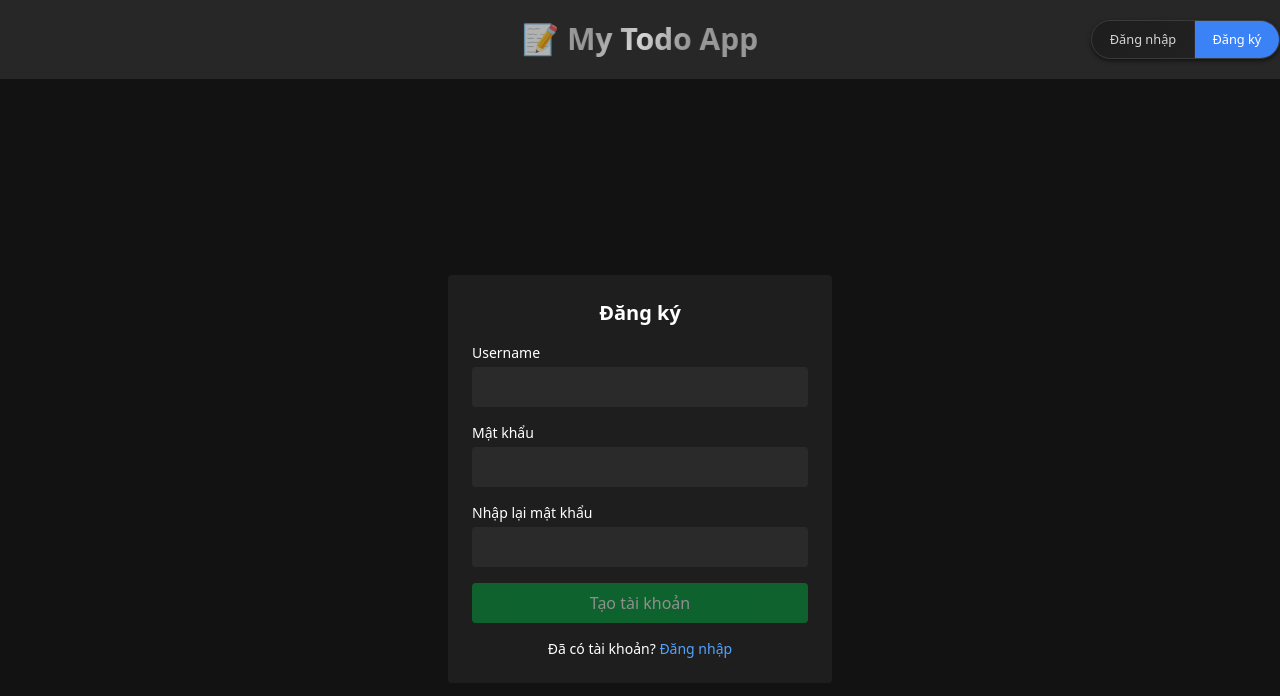
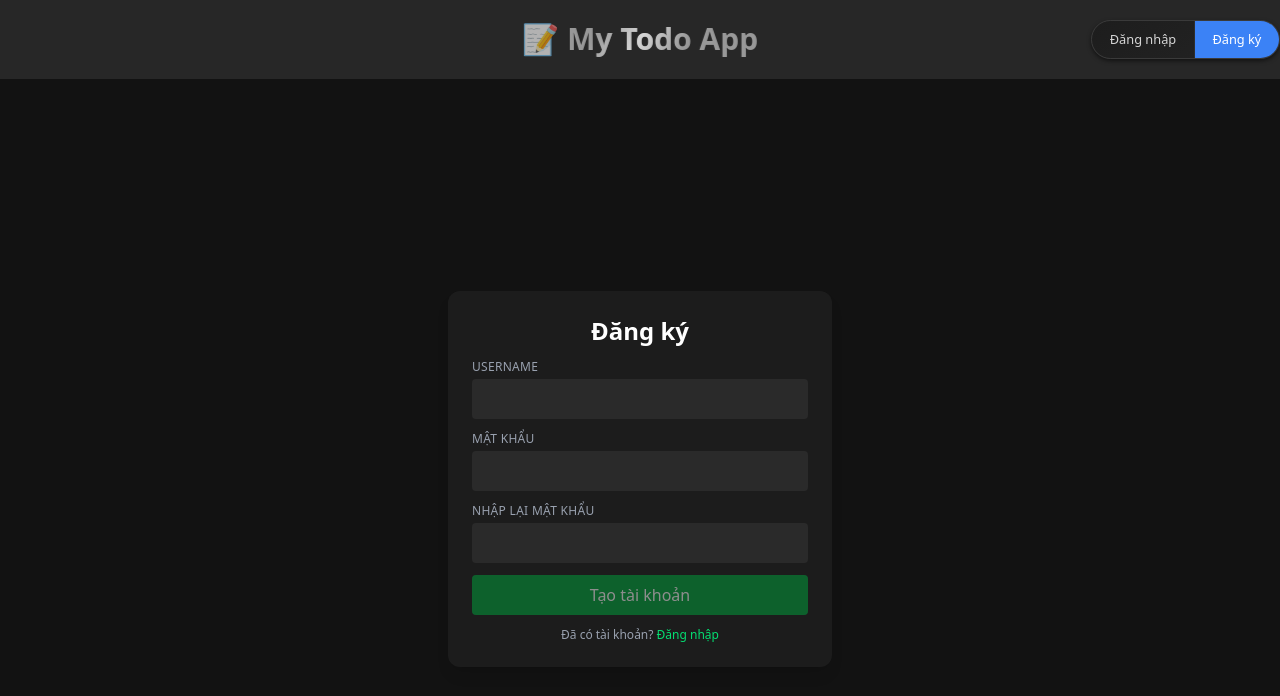
Before and after one commit to KFdc15/my-todo-app, a Vue app: page /register in a window 1280 px wide. Shown: the top 696 px of the page. Built offline with nearby package versions, Linux system fonts and the light colour scheme.

Commit message:
chỉnh sửa giao diện

```diff
--- a/src/views/Login.vue
+++ b/src/views/Login.vue
@@ -43,42 +43,55 @@ async function onSubmit() {
 </script>
 
 <template>
-  <div class="min-h-screen flex items-center justify-center bg-[#121212] text-white">
-    <form @submit.prevent="onSubmit" class="w-full max-w-sm space-y-4 bg-[#1e1e1e] p-6 rounded">
-      <h2 class="text-xl font-bold text-center">Đăng nhập</h2>
+  <div class="flex items-center justify-center h-[100dvh] bg-[#121212] text-white px-4">
+    <form
+      @submit.prevent="onSubmit"
+      class="w-full max-w-sm space-y-3 bg-[#1e1e1e]/90 p-6 rounded-xl shadow-lg backdrop-blur-md"
+    >
+      <h2 class="text-2xl font-bold text-center">Đăng nhập</h2>
 
-      <div>
-        <label class="block mb-1 text-sm">Username</label>
+      <div class="space-y-1">
+        <label class="block text-xs uppercase tracking-wide text-gray-400">Username</label>
         <input
           v-model.trim="username"
-          class="w-full px-3 py-2 rounded bg-[#2a2a2a]"
+          class="w-full px-3 py-2 rounded bg-[#2a2a2a] focus:outline-none focus:ring focus:ring-blue-500/40"
+          autocomplete="username"
           required
         />
       </div>
 
-      <div>
-        <label class="block mb-1 text-sm">Mật khẩu</label>
+      <div class="space-y-1">
+        <label class="block text-xs uppercase tracking-wide text-gray-400">Mật khẩu</label>
         <input
           v-model="password"
           type="password"
-          class="w-full px-3 py-2 rounded bg-[#2a2a2a]"
+          class="w-full px-3 py-2 rounded bg-[#2a2a2a] focus:outline-none focus:ring focus:ring-blue-500/40"
+          autocomplete="current-password"
           required
         />
       </div>
 
       <button
         :disabled="!canSubmit"
-        class="w-full bg-blue-600 hover:bg-blue-500 py-2 rounded disabled:opacity-50 disabled:cursor-not-allowed transition"
+        class="w-full bg-blue-600 hover:bg-blue-500 py-2 rounded font-medium disabled:opacity-50 disabled:cursor-not-allowed transition"
       >
         {{ loading ? 'Đang xử lý...' : 'Đăng nhập' }}
       </button>
 
-      <p class="text-sm text-center">
+      <p class="text-xs text-center text-gray-400">
         Chưa có tài khoản?
         <RouterLink to="/register" class="text-blue-400 hover:underline">Đăng ký</RouterLink>
       </p>
 
-      <p v-if="error" class="text-red-400 text-sm text-center">{{ error }}</p>
+      <p v-if="error" class="text-red-400 text-xs text-center">{{ error }}</p>
     </form>
   </div>
 </template>
+
+<style scoped>
+/* Giữ tất cả vừa trong màn hình nhỏ */
+@media (max-height: 560px) {
+  form { padding: 14px; }
+  h2 { font-size: 1.15rem; }
+}
+</style>
--- a/src/views/Register.vue
+++ b/src/views/Register.vue
@@ -40,61 +40,71 @@ async function onSubmit() {
 </script>
 
 <template>
-  <div class="min-h-screen flex items-center justify-center bg-[#121212] text-white">
-    <form @submit.prevent="onSubmit" class="w-full max-w-sm space-y-4 bg-[#1e1e1e] p-6 rounded">
-      <h2 class="text-xl font-bold text-center">Đăng ký</h2>
+  <div class="flex items-center justify-center h-[100dvh] bg-[#121212] text-white px-4">
+    <form
+      @submit.prevent="onSubmit"
+      class="w-full max-w-sm space-y-3 bg-[#1e1e1e]/90 p-6 rounded-xl shadow-lg backdrop-blur-md"
+    >
+      <h2 class="text-2xl font-bold text-center">Đăng ký</h2>
 
-      <div>
-        <label class="block mb-1 text-sm">Username</label>
+      <div class="space-y-1">
+        <label class="block text-xs uppercase tracking-wide text-gray-400">Username</label>
         <input
           v-model.trim="username"
-          class="w-full px-3 py-2 rounded bg-[#2a2a2a]"
+          class="w-full px-3 py-2 rounded bg-[#2a2a2a] focus:outline-none focus:ring focus:ring-green-500/40"
+          autocomplete="username"
           required
         />
       </div>
 
-      <div>
-        <label class="block mb-1 text-sm">Mật khẩu</label>
+      <div class="space-y-1">
+        <label class="block text-xs uppercase tracking-wide text-gray-400">Mật khẩu</label>
         <input
           v-model="password"
           type="password"
-          class="w-full px-3 py-2 rounded bg-[#2a2a2a]"
+          class="w-full px-3 py-2 rounded bg-[#2a2a2a] focus:outline-none focus:ring focus:ring-green-500/40"
+          autocomplete="new-password"
           required
         />
       </div>
 
-      <div>
-        <label class="block mb-1 text-sm">Nhập lại mật khẩu</label>
+      <div class="space-y-1">
+        <label class="block text-xs uppercase tracking-wide text-gray-400">Nhập lại mật khẩu</label>
         <input
           v-model="confirm"
           type="password"
           :class="[
-            'w-full px-3 py-2 rounded bg-[#2a2a2a] outline-none',
-            confirm && !passwordsMatch ? 'ring-2 ring-red-500' : ''
+            'w-full px-3 py-2 rounded bg-[#2a2a2a] focus:outline-none focus:ring',
+            confirm && !passwordsMatch ? 'ring-red-500 focus:ring-red-500/60' : 'focus:ring-green-500/40'
           ]"
+          autocomplete="new-password"
           required
         />
-        <p
-          v-if="confirm && !passwordsMatch"
-          class="text-red-400 text-xs mt-1"
-        >
+        <p v-if="confirm && !passwordsMatch" class="text-red-400 text-xs mt-1">
           Mật khẩu không khớp
         </p>
       </div>
 
       <button
         :disabled="!canSubmit"
-        class="w-full bg-green-600 hover:bg-green-500 py-2 rounded disabled:opacity-50 disabled:cursor-not-allowed transition"
+        class="w-full bg-green-600 hover:bg-green-500 py-2 rounded font-medium disabled:opacity-50 disabled:cursor-not-allowed transition"
       >
         {{ loading ? 'Đang xử lý...' : 'Tạo tài khoản' }}
       </button>
 
-      <p class="text-sm text-center">
+      <p class="text-xs text-center text-gray-400">
         Đã có tài khoản?
-        <RouterLink to="/login" class="text-blue-400 hover:underline">Đăng nhập</RouterLink>
+        <RouterLink to="/login" class="text-green-400 hover:underline">Đăng nhập</RouterLink>
       </p>
 
-      <p v-if="error" class="text-red-400 text-sm text-center">{{ error }}</p>
+      <p v-if="error" class="text-red-400 text-xs text-center">{{ error }}</p>
     </form>
   </div>
 </template>
+
+<style scoped>
+@media (max-height: 560px) {
+  form { padding: 14px; }
+  h2 { font-size: 1.15rem; }
+}
+</style>
```
